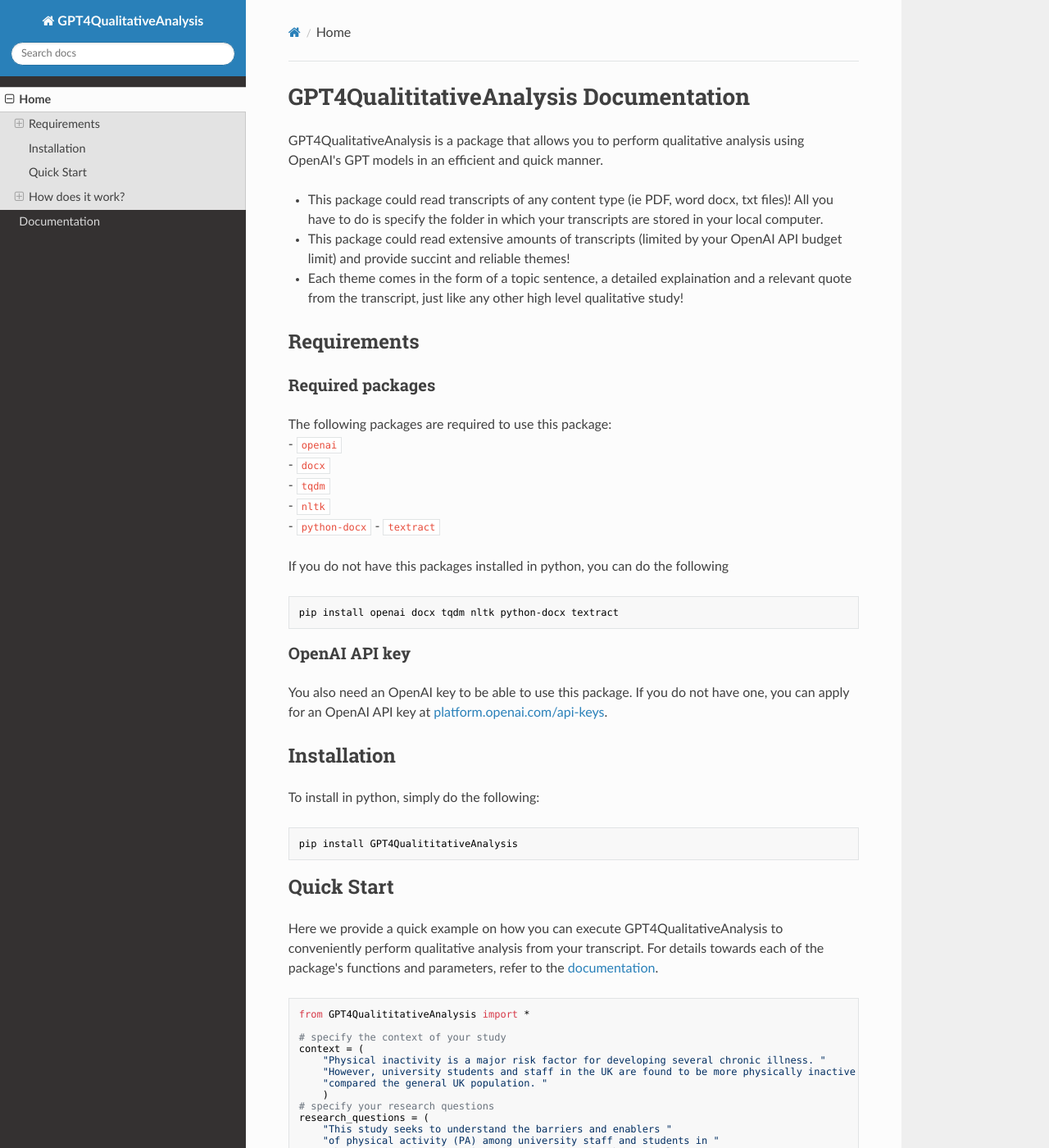
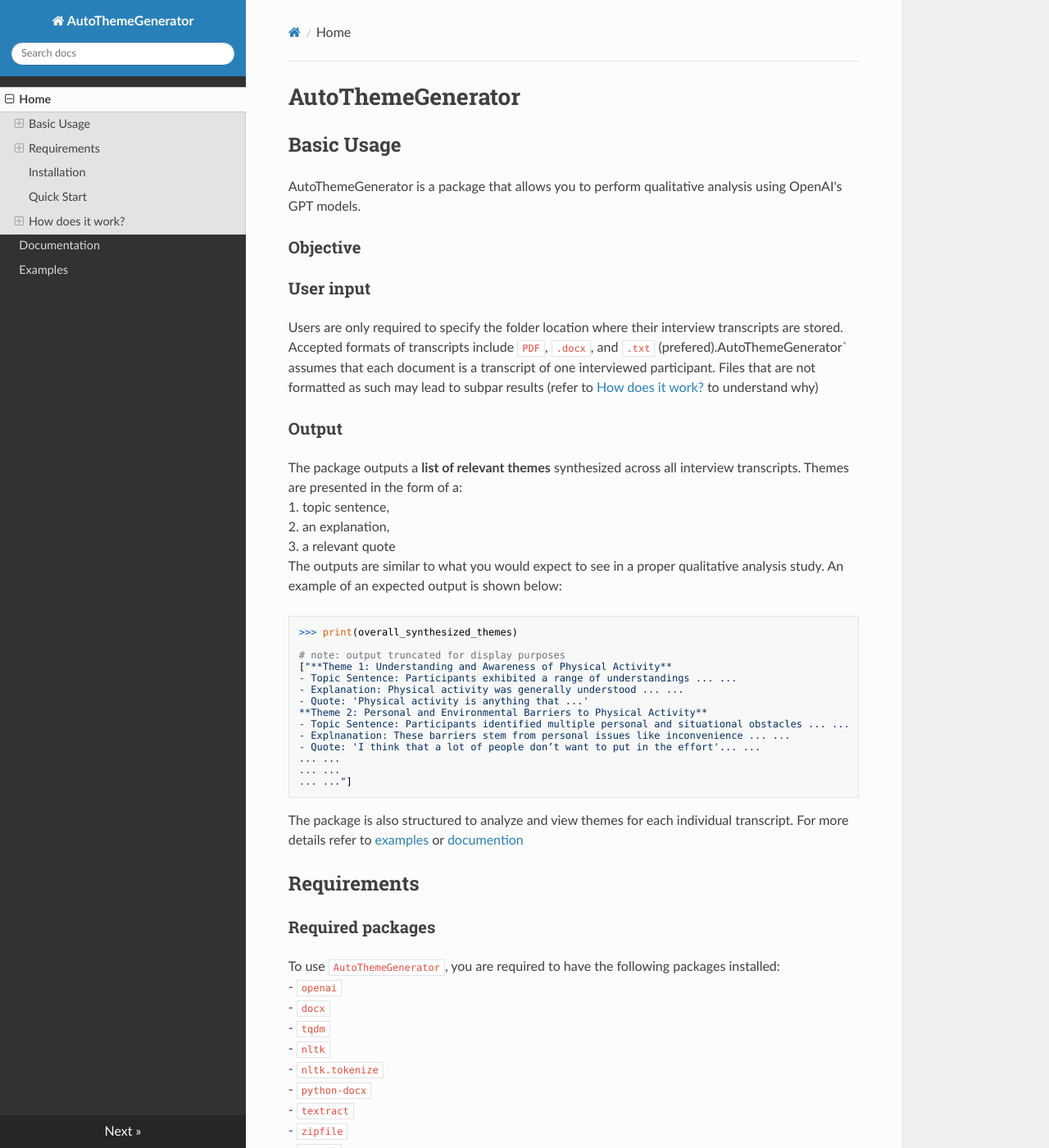
Before and after one commit to cja5553/ReadTheDocs_AutoThemeGenerator, an MkDocs documentation site: the page built from docs/index.md, in a window 1280 px wide and 1400 px high. Shown: the whole window at 82% size. Built offline with MkDocs 1.6.1, drawn with Linux system fonts in a browser that asks for light colours; nearby versions of some CDN libraries; some of the changed text lies outside the part shown.

Commit message:
part 1 changes

````diff
--- a/docs/index.md
+++ b/docs/index.md
@@ -1,25 +1,57 @@
-# GPT4QualititativeAnalysis Documentation
+# AutoThemeGenerator
+## Basic Usage
+AutoThemeGenerator is a package that allows you to perform qualitative analysis using OpenAI's GPT models.
 
-GPT4QualitativeAnalysis is a package that allows you to perform qualitative analysis using OpenAI's GPT models in an efficient and quick manner.
+### Objective
 
+### User input
 
-* This package could read transcripts of any content type (ie PDF, word docx, txt files)! All you have to do is specify the folder in which your transcripts are stored in your local computer.
-* This package could read extensive amounts of transcripts (limited by your OpenAI API budget limit) and provide succint and reliable themes!
-* Each theme comes in the form of a topic sentence, a detailed explaination and a relevant quote from the transcript, just like any other high level qualitative study!
+Users are only required to specify the folder location where their interview transcripts are stored. Accepted formats of transcripts include `PDF`, `.docx`, and `.txt` (prefered).AutoThemeGenerator` assumes that each document is a transcript of one interviewed participant. Files that are not formatted as such may lead to subpar results (refer to [How does it work?](#how-does-it-work) to understand why)
+
+### Output
+
+The package outputs a **list of relevant themes** synthesized across all interview transcripts. Themes are presented in the form of a:
+1. topic sentence,
+2. an explanation,
+3. a relevant quote
+The outputs are similar to what you would expect to see in a proper qualitative analysis study. An example of an expected output is shown below:
+```python
+>>> print(overall_synthesized_themes)
+
+# note: output truncated for display purposes
+["**Theme 1: Understanding and Awareness of Physical Activity**
+- Topic Sentence: Participants exhibited a range of understandings ... ...
+- Explanation: Physical activity was generally understood ... ...
+- Quote: 'Physical activity is anything that ...'
+**Theme 2: Personal and Environmental Barriers to Physical Activity**
+- Topic Sentence: Participants identified multiple personal and situational obstacles ... ...
+- Explnanation: These barriers stem from personal issues like inconvenience ... ...
+- Quote: 'I think that a lot of people don’t want to put in the effort'... ...
+... ...
+... ...
+... ..."]
+```
+
+The package is also structured to analyze and view themes for each individual transcript. For more details refer to [examples](examples.md) or [documention](documention.md)
 
 ## Requirements
 ### Required packages
-The following packages are required to use this package:
+To use `AutoThemeGenerator`, you are required to have the following packages installed:
 - `openai`
 - `docx`
 - `tqdm`
 - `nltk`
+- `nltk.tokenize`
 - `python-docx`
 - `textract`
+- `zipfile`
+- `shutil`
+- `requests`
+- `json`
 
-If you do not have this packages installed in python, you can do the following
+If you do not have this packages installed in python, you can do the following:
 ```bash
-pip install openai docx tqdm nltk python-docx textract
+pip install openai docx tqdm nltk nltk.tokenize python-docx textract zipfile shutil requests json
 ```
 ### OpenAI API key
 You also need an OpenAI key to be able to use this package. If you do not have one, you can apply for an OpenAI API key at [platform.openai.com/api-keys](https://platform.openai.com/api-keys).
@@ -29,14 +61,14 @@ You also need an OpenAI key to be able to use this package. If you do not have o
 To install in python, simply do the following:
 
 ```bash
-pip install GPT4QualititativeAnalysis
+pip install AutoThemeGenerator
 ```
 
 ## Quick Start
-Here we provide a quick example on how you can execute GPT4QualitativeAnalysis to conveniently perform qualitative analysis from your transcript. For details towards each of the package's functions and parameters, refer to the [documentation](documentation.md).
+Here we provide a quick example on how you can execute GPT4QualitativeAnalysis to conveniently perform qualitative analysis from your transcript. For details towards each of the package's functions and parameters, refer to the [documention](documention.md).
 
 ```python
-from GPT4QualititativeAnalysis import *
+from AutoThemeGenerator import *
 
 # specify the context of your study
 context = (
@@ -55,8 +87,8 @@ research_questions = (
 survey_script = (
     "Knowledge\n "
     "What do you know about physical activity? How might you define physical activity? "
+    "... ..." # note: truncated to save space
     "... ..."
-    "... ..." # truncated to save space
     )
 
 
@@ -81,9 +113,13 @@ analyze_and_synthesize_transcripts(
 overall_synthesized_themes = load_results_from_json(
     os.path.join(save_results_path, "themes_overall.json"))
 
-# view the relevant themes and
+# display your study-level themes
 print(overall_synthesized_themes)
 ```
+
+You can now view the themes in the form of a topic sentence, a detailed explaination and a relevant quote
+
+
 
 ## How does it work?
 ![alt text](Figure 1.jpg)
--- a/mkdocs.yml
+++ b/mkdocs.yml
@@ -1,7 +1,8 @@
-site_name: GPT4QualitativeAnalysis
+site_name: AutoThemeGenerator
 nav:
   - Home: index.md
-  - Documentation: documenation.md
+  - Documentation: documention.md
+  - Examples: examples.md
 theme:
   name: readthedocs
   highlightjs: true
````
Also changed, not shown: docs/documention.md (+1 -0 lines), docs/examples.md (added).
